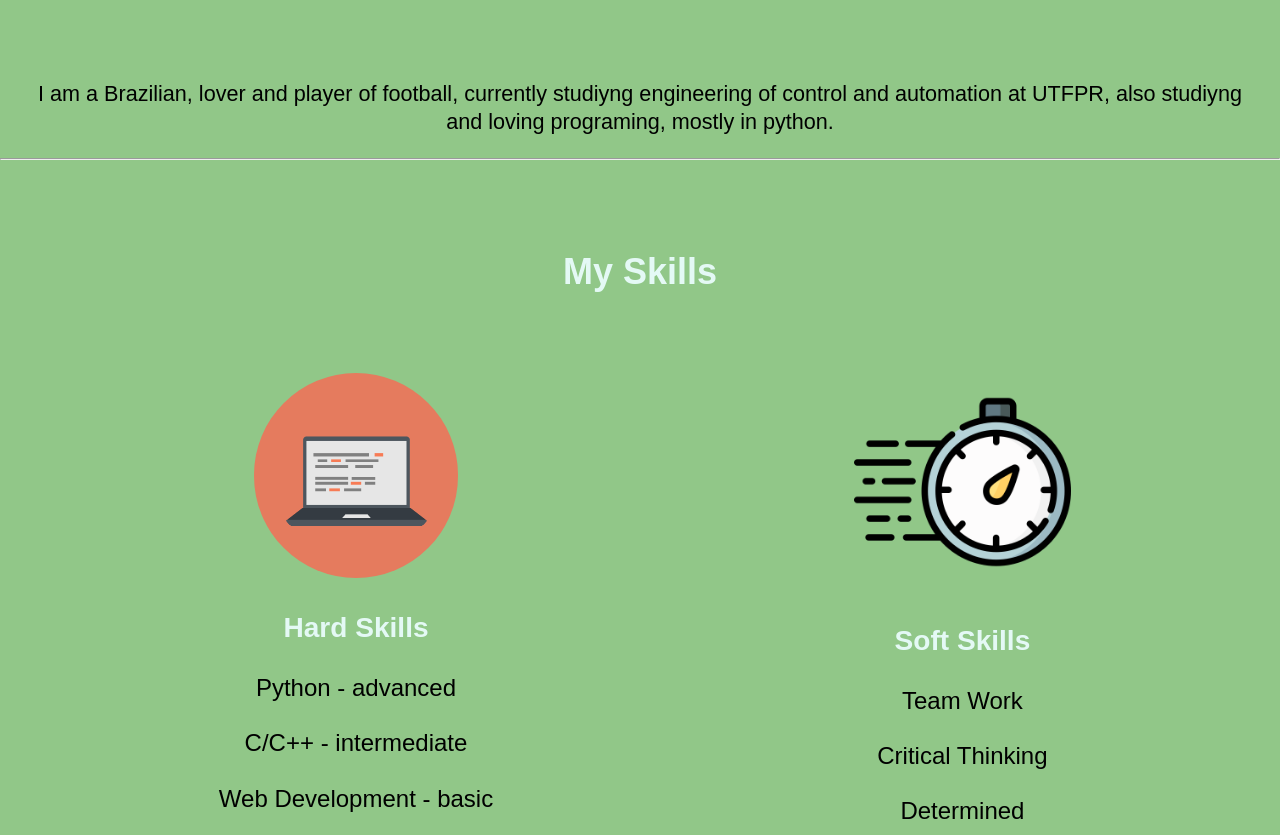
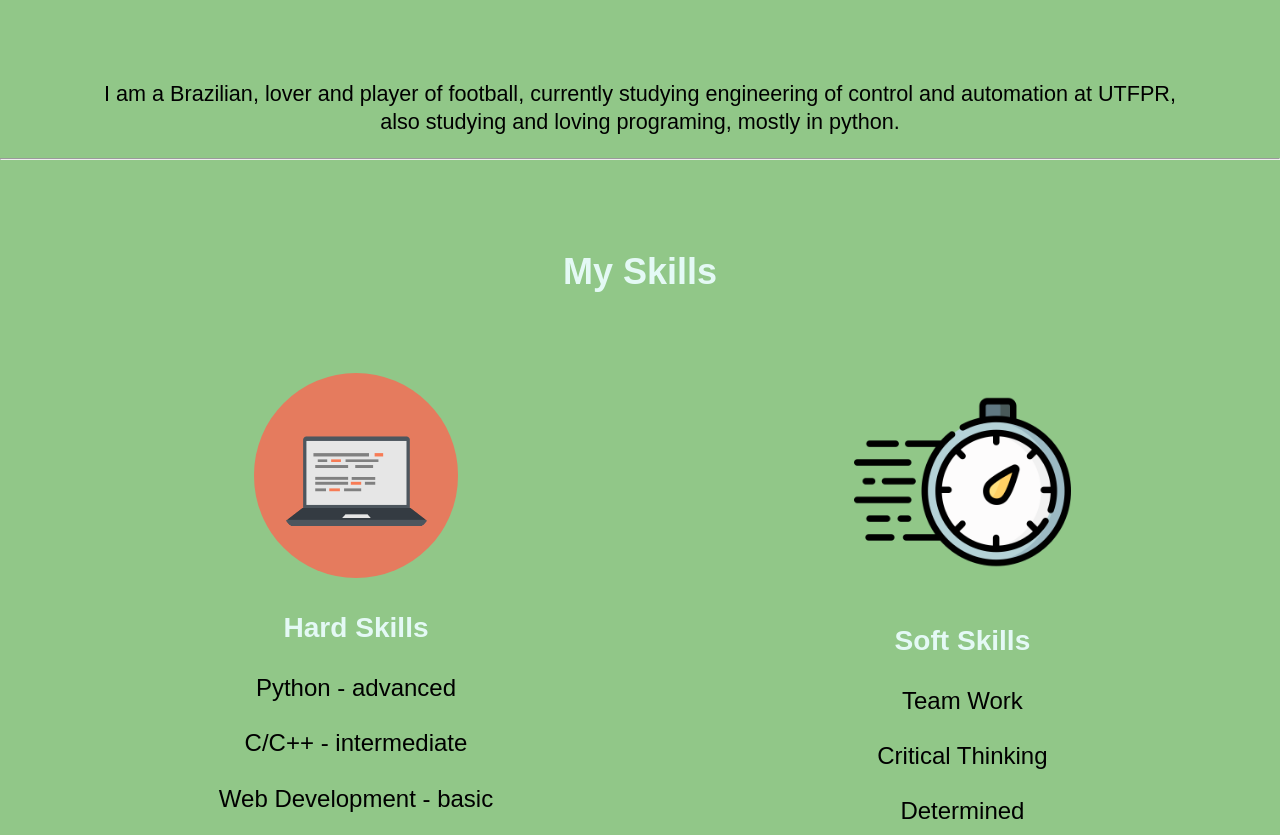
Before and after one commit to IsaacGuiotto/My_Site, a plain HTML site: page index.html in a window 1280 px wide. Shown: the part 1513-2348 px from the top of the page. Drawn offline with Linux system fonts and the light colour scheme.

Commit message:
Update index.html

```diff
--- a/index.html
+++ b/index.html
@@ -22,8 +22,8 @@
         <h2>Hello</h2>
         <img class="tec_img" src="images/technology.png" alt="above_hello_img">
         <p>I am a Brazilian, lover and player of football,
-          currently studiyng engineering of control and automation at UTFPR,
-          also studiyng and loving programing, mostly in python.</p>
+          currently studying engineering of control and automation at UTFPR,<br>
+          also studying and loving programing, mostly in python.</p>
       </div>
       <hr>
       <div class="skills">
```
